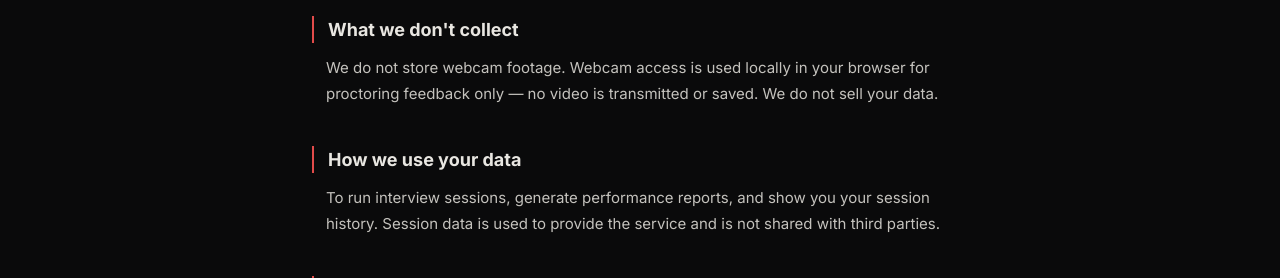
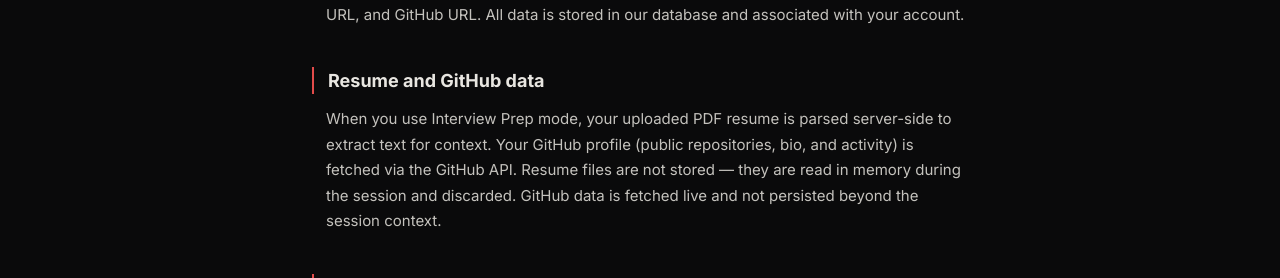
Before and after one commit to riyaa1611/HotSeat, a React (Vite) app in the folder frontend/: page /privacy in a window 1280 px wide. Shown: the part 428-706 px from the top of the page. Built offline with nearby package versions, Linux system fonts and the light colour scheme; no server answers.

Commit message:
docs: update privacy policy for interview mode, resume handling, and profile data

```diff
--- a/frontend/src/pages/Privacy.jsx
+++ b/frontend/src/pages/Privacy.jsx
@@ -15,11 +15,13 @@ export default function Privacy() {
         <p className="mono" style={{ fontSize: 11, color: "var(--text-muted)", marginBottom: 48 }}>Last updated: May 2026</p>
 
         {[
-          ["What we collect", `Email address and authentication data via Supabase Auth. Session data: repo URLs you submit, persona chosen, questions and answers, and performance scores. This data is stored in our database and associated with your account.`],
-          ["What we don't collect", `We do not store webcam footage. Webcam access is used locally in your browser for proctoring feedback only — no video is transmitted or saved. We do not sell your data.`],
-          ["How we use your data", `To run interview sessions, generate performance reports, and show you your session history. Session data is used to provide the service and is not shared with third parties.`],
-          ["Data retention", `Your account and session history persist until you delete your account. You can request deletion by emailing us.`],
-          ["Third-party services", `Supabase (authentication and database), Groq (AI inference — your answers are sent to Groq's API to generate responses), Render (backend hosting), Vercel (frontend hosting).`],
+          ["What we collect", `Email address and authentication data via Supabase Auth. Session data: repo URLs or project URLs you submit, resume files uploaded for interview practice, the GitHub profile URL you provide, persona chosen, questions and answers, and performance scores. Profile data you optionally enter: display name, bio, job title, company, location, LinkedIn URL, and GitHub URL. All data is stored in our database and associated with your account.`],
+          ["Resume and GitHub data", `When you use Interview Prep mode, your uploaded PDF resume is parsed server-side to extract text for context. Your GitHub profile (public repositories, bio, and activity) is fetched via the GitHub API. Resume files are not stored — they are read in memory during the session and discarded. GitHub data is fetched live and not persisted beyond the session context.`],
+          ["What we don't collect", `We do not store webcam footage. Webcam access is used locally in your browser for proctoring feedback only — no video is transmitted or saved. We do not sell your data. We do not share your profile information publicly — your profile is visible only to you when logged in.`],
+          ["How we use your data", `To run pitch practice and interview sessions, generate per-answer performance reports, track your score history and session activity, display your profile and progress charts, and show streak and leaderboard data. Session data is used to provide the service and is not shared with third parties.`],
+          ["Profile data", `Profile fields (bio, job title, company, location, LinkedIn URL, GitHub URL) are optional and stored in your user profile record. They are used solely to personalise your profile page. You can edit or clear this information at any time from the Profile page.`],
+          ["Data retention", `Your account, session history, and profile data persist until you delete your account. You can request deletion by emailing us.`],
+          ["Third-party services", `Supabase (authentication and database), Groq (AI inference — your answers and resume context are sent to Groq's API to generate responses and evaluations), GitHub API (fetching public profile data in Interview Prep mode), Render (backend hosting), Vercel (frontend hosting).`],
           ["Contact", `Questions or deletion requests: gaurriya1611@gmail.com`],
         ].map(([title, body]) => (
           <section key={title} style={{ marginBottom: 40 }}>
```
